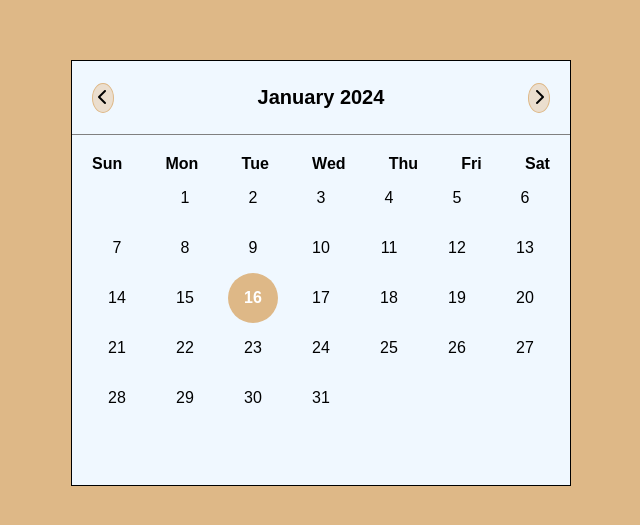
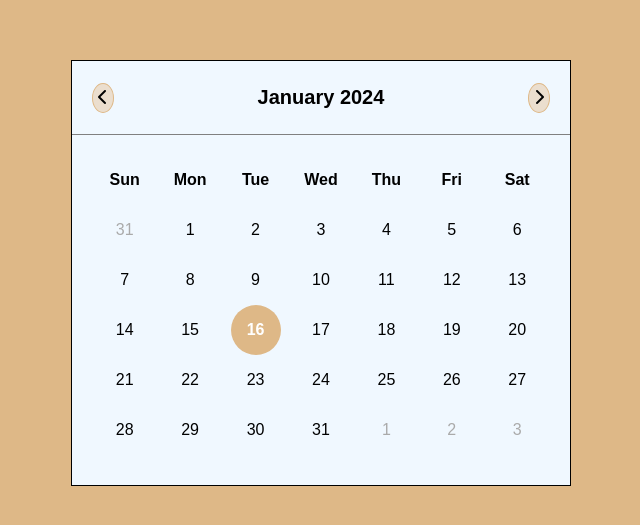
Before and after one commit to kanishkadeo27/axelor-frontend, a plain HTML site: page CalenderView/index.html in a window 1280 px wide. Shown: the part 127-652 px from the top of the page, without its empty margins (319-959 px from the left). Drawn offline with Linux system fonts and the light colour scheme.

Commit message:
modified js and style

```diff
--- a/CalenderView/script.js
+++ b/CalenderView/script.js
@@ -10,7 +10,6 @@ let curryear = date.getFullYear();
 let currMonth = date.getMonth();
 let currMonthName = months[date.getMonth()];
 let currDate = date.getDate();
-console.log(currDate);
 
 //function to add month and year to month tag
 const addMonthYr = (year, month) => {
@@ -21,9 +20,17 @@ addMonthYr(curryear, currMonthName);
 //function to render calender of particular month
 const renderCalender = (year, month) => {
     let stDay = new Date(year, month, 1).getDay(); //start day
-    let lastDate = new Date(year, month + 1, 0).getDate(); //last day of month
+    let lastDate = new Date(year, month + 1, 0).getDate(); //last date of month
+    let lastDayOfMonth = new Date(year, month, lastDate).getDay(); //last day of month
+    console.log(lastDayOfMonth)
+    let lastDateOfPrevMonth = new Date(year, month , 0).getDate(); //last day of month
+    // console.log(lastDateOfPrevMonth)
     let liTag = "";
-    for (let i = 0; i <= (lastDate + stDay); i++) {
+    for (let i = stDay; i > 0; i--) {
+        liTag += `<li class = "inactive">${lastDateOfPrevMonth - i + 1}</li>`
+
+    }
+    for (let i = 1; i < (lastDate + stDay); i++) {
         let val = i - stDay + 1;
         val = val <= 0 || val > lastDate ? " " : val;
         if (val == currDate) {
@@ -31,9 +38,13 @@ const renderCalender = (year, month) => {
         }
         else
         {
-
             liTag += `<li>${val}</li>`
         }
+    }
+    // console.log("loop done")
+    for (let i = lastDayOfMonth; i < 6; i++) {
+        liTag += `<li class = "inactive">${i - lastDayOfMonth + 1}</li>`
+
     }
     month.innerHTML = `${months[month]} ${year}`;
     datesTag.innerHTML = liTag;
--- a/CalenderView/style.css
+++ b/CalenderView/style.css
@@ -53,22 +53,49 @@ body {
 
 .calender .weeks li {
     font-weight: bold;
+    line-height: 50px;
+    width: 50px;
+    height: 50px;
 }
 
 .calender ul {
     list-style-type: none;
     display: grid;
     grid-template-columns: auto auto auto auto auto auto auto;
-    justify-content: space-between;
+    justify-content: space-around;
 }
 
 .calender .days li {
+    z-index: 1;
     cursor: pointer;
     position: relative;
     line-height: 50px;
     width: 50px;
     height: 50px;
 }
+.days li.inactive{
+    color: #aaa;
+  }
+  .days li.active{
+    color: #fff;
+  }
+  .days li::before{
+    position: absolute;
+    content: "";
+    left: 50%;
+    top: 50%;
+    height: 40px;
+    width: 40px;
+    z-index: -1;
+    border-radius: 50%;
+    transform: translate(-50%, -50%);
+  }
+  .days li.active::before{
+    background: #9B59B6;
+  }
+  .days li:not(.active):hover::before{
+    background: #f2f2f2;
+  }
 .current-date{
     background-color: burlywood;
     color: white;
```
